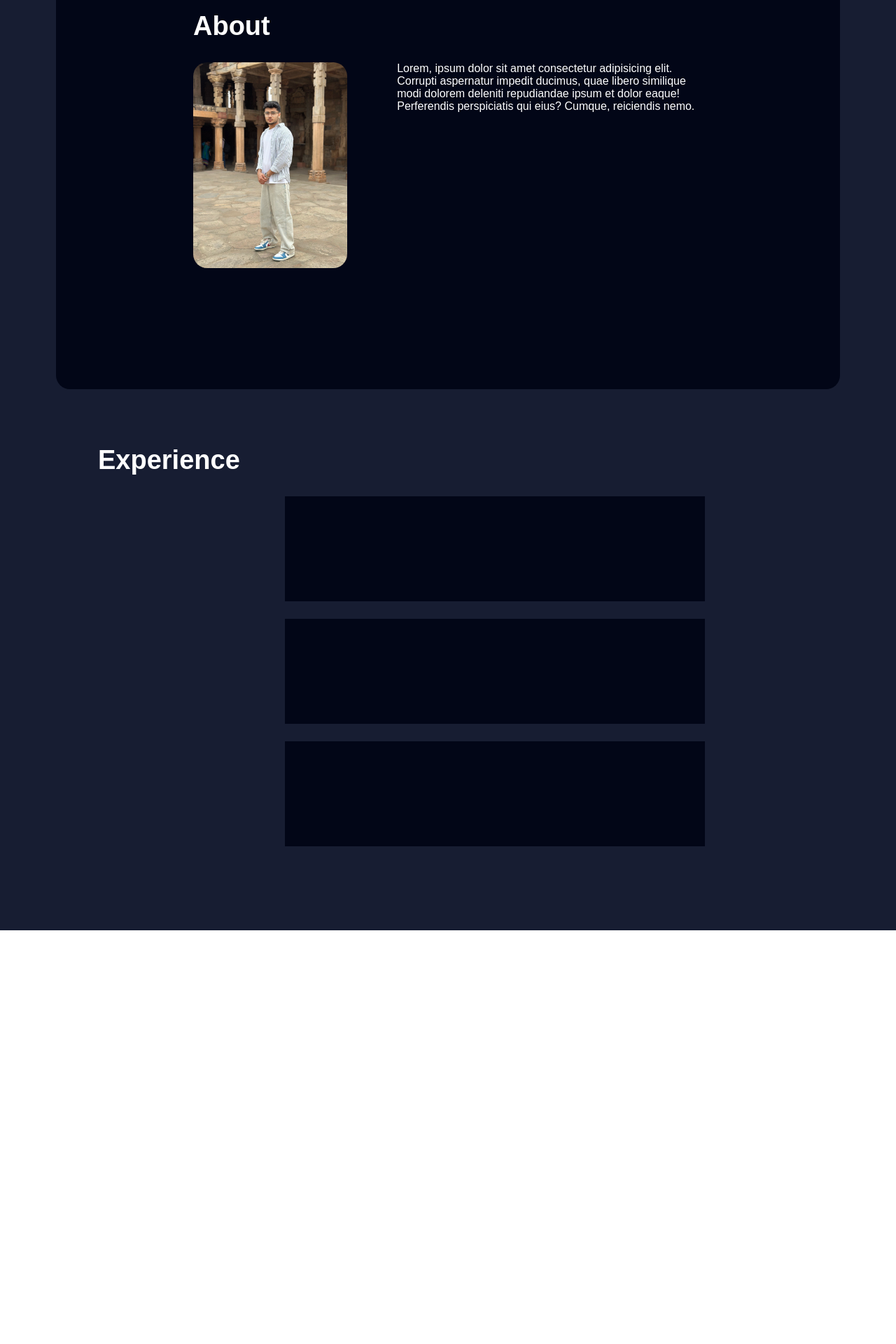
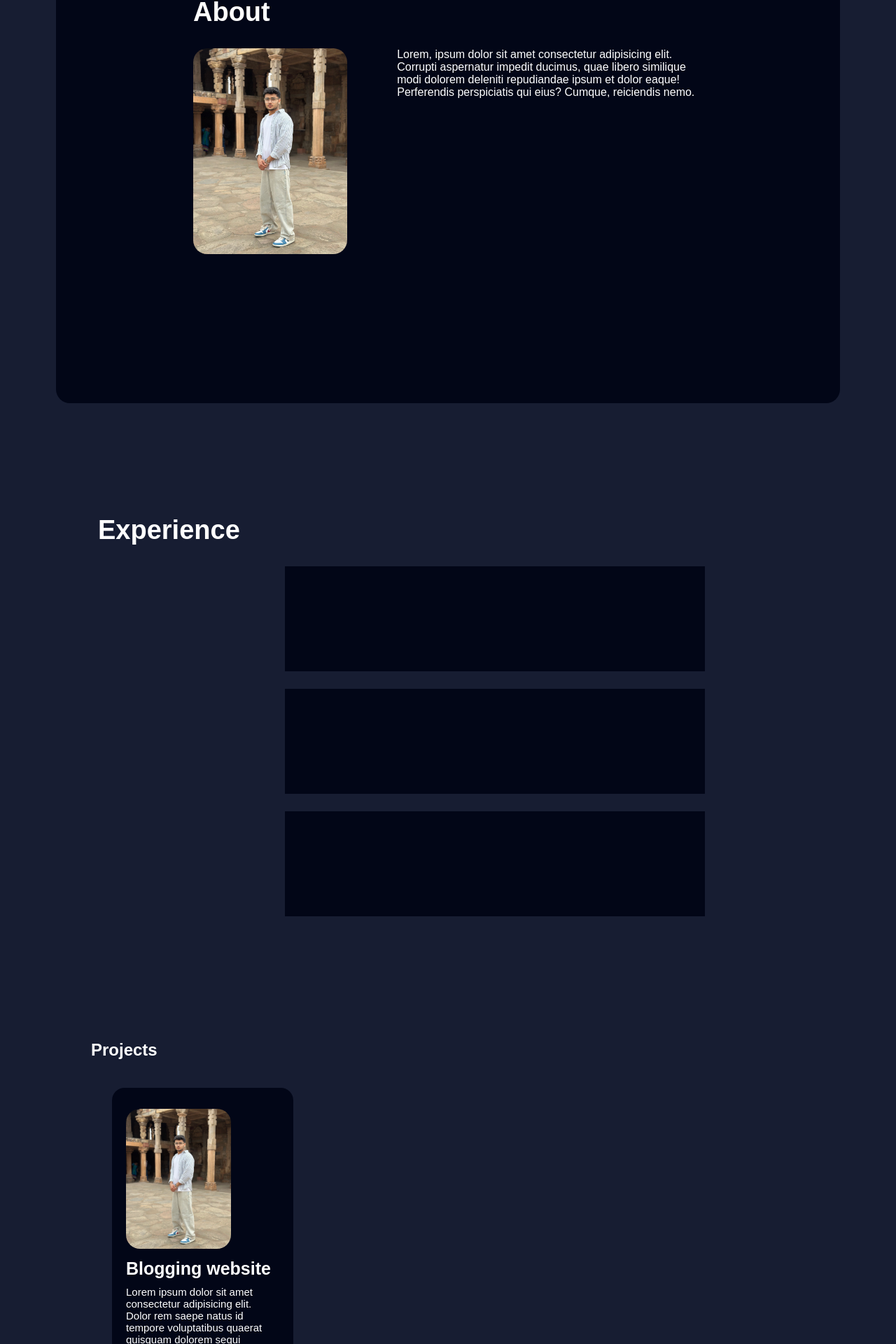
Before and after one commit to hardikkumar32/Portfolio-main, a React (Vite) app: page / in a window 1280 px wide. Shown: the part 864-2784 px from the top of the page at 70% size. Before the commit the page ends 2193 px from the top, so only its background shows below. Built offline with nearby package versions, Linux system fonts and the light colour scheme.

Commit message:
project page added

```diff
--- a/src/PortfolioPage/AboutPage/AboutPage.jsx
+++ b/src/PortfolioPage/AboutPage/AboutPage.jsx
@@ -3,6 +3,7 @@ import myPic from "../../assets/Portfolio1.jpg";
 
 function AboutPage() {
   return (
+    <div className="about-page-container">
       <div className="about-page">
         <section className="about-content">
           <h1>About</h1>
@@ -13,11 +14,12 @@ function AboutPage() {
             <div className="data">
               Lorem, ipsum dolor sit amet consectetur adipisicing elit. Corrupti
               aspernatur impedit ducimus, quae libero similique modi dolorem
-            deleniti repudiandae ipsum et dolor eaque! Perferendis perspiciatis
-            qui eius? Cumque, reiciendis nemo.
+              deleniti repudiandae ipsum et dolor eaque! Perferendis
+              perspiciatis qui eius? Cumque, reiciendis nemo.
             </div>
           </div>
         </section>
+      </div>
     </div>
   );
 }
--- a/src/PortfolioPage/PortfolioPage.css
+++ b/src/PortfolioPage/PortfolioPage.css
@@ -84,12 +84,17 @@
 
         }
     }
+
+    .about-page-container {
+        height: 100vh;
+        display: flex;
+        justify-content: center;
+        align-items: center;
         .about-page {
-        height: 600px;
+            height: 80vh;
             width: 100%;
             background-color: #020617;
             border-radius: 20px;
-        margin-top: 100px;
             padding: 60px 0px;
             display: flex;
             justify-content: center;
@@ -124,7 +129,10 @@
             }
 
         }
+    }
+
     .experience-page {
+        height: 100vh;
         padding: 80px 60px;
         h1 {
             font-size: 38px;
@@ -147,4 +155,57 @@
         }
 
     }
+
+    .project-page {
+        height: 100vh;
+        padding: 30px 50px;
+        .project-cards {
+            padding: 40px 30px;
+            .project-card {
+                width: 27%;
+                height: auto;
+                background-color: #020617;
+                padding: 30px 20px;
+                border-radius: 18px;
+                .project-name {
+                    margin: 10px 0px;
+                    font-size: 25px;
                 }
+                p {
+                    margin-bottom: 40px;
+                    font-size: 15px;
+                }
+                .card-img-container {
+                    width: 100%;
+                    max-width: 150px;
+                    img {
+                        width: 100%;
+                        height: auto;
+                        transition: transform 0.7s ease;
+                        border-radius: 20px;
+                    }
+                    img:hover {
+                        transform: scale(1.05) ;
+                    }
+                }
+                .project-btns {
+                    display: flex;
+                    justify-content: space-between;
+                    .project-btn {
+                        border: none;
+                        margin-top: 30px;
+                        border-radius: 20px;
+                        padding: 10px 18px;
+                        font-size: 19px;
+                        background-color: #465697;
+                        color: #FFFFFF;
+                        transition: transform 0.7s ease;
+                    }
+                }
+
+            }
+        }
+    }
+
+
+}
--- a/src/PortfolioPage/PortfolioPage.jsx
+++ b/src/PortfolioPage/PortfolioPage.jsx
@@ -3,6 +3,7 @@ import "./PortfolioPage.css";
 import Mainpage from "./MainPage/Mainpage";
 import AboutPage from "./AboutPage/AboutPage";
 import ExperiencePage from "./ExperiencePage/ExperiencePage";
+import ProjectsPage from "./ProjectsPage/ProjectsPage";
 
 function PortfolioPage() {
   const aboutRef = useRef(null);
@@ -30,6 +31,9 @@ function PortfolioPage() {
       <div ref={experienceRef}>
         <ExperiencePage />
       </div>
+      <div ref={projectsRef}>
+        <ProjectsPage />
+      </div>
     </section>
   );
 }
--- /dev/null
+++ b/src/PortfolioPage/ProjectsPage/ProjectCard/ProjectCard.jsx
@@ -0,0 +1,26 @@
+import "../../../PortfolioPage/PortfolioPage.css";
+import myPic from "../../../assets/Portfolio1.jpg";
+
+function ProjectCard() {
+  return (
+    <section className="project-card">
+      <div className="card-img-container">
+        <img src={myPic} alt="" />
+      </div>
+
+      <h1 className="project-name">Blogging website</h1>
+      <p>
+        Lorem ipsum dolor sit amet consectetur adipisicing elit. Dolor rem saepe
+        natus id tempore voluptatibus quaerat quisquam dolorem sequi aspernatur,
+        nisi voluptatum corrupti molestiae enim illo veritatis modi odio
+        commodi!
+      </p>
+      <div className="project-btns">
+        <button className="project-btn">Demo</button>
+        <button className="project-btn">Source Code</button>
+      </div>
+    </section>
+  );
+}
+
+export default ProjectCard;
--- /dev/null
+++ b/src/PortfolioPage/ProjectsPage/ProjectsPage.jsx
@@ -0,0 +1,15 @@
+import ProjectCard from "./ProjectCard/ProjectCard";
+function ProjectsPage() {
+  return (
+    <div className="project-page">
+      <h1>Projects</h1>
+      <div className="project-cards">
+        <ProjectCard />
+        {/* <ProjectCard />
+        <ProjectCard /> */}
+      </div>
+    </div>
+  );
+}
+
+export default ProjectsPage;
```
Lines whose indentation alone changed are shown as unchanged.
